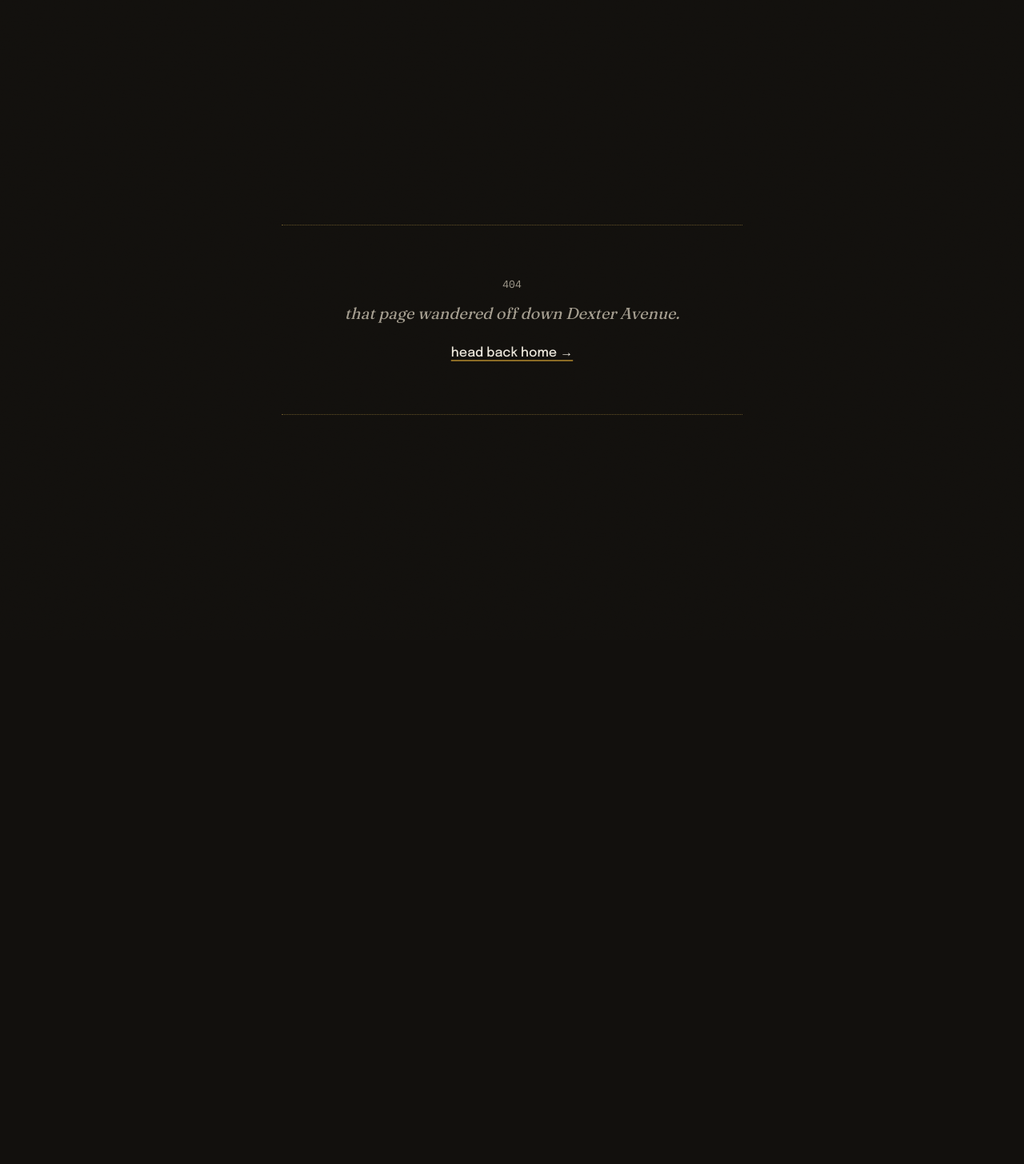
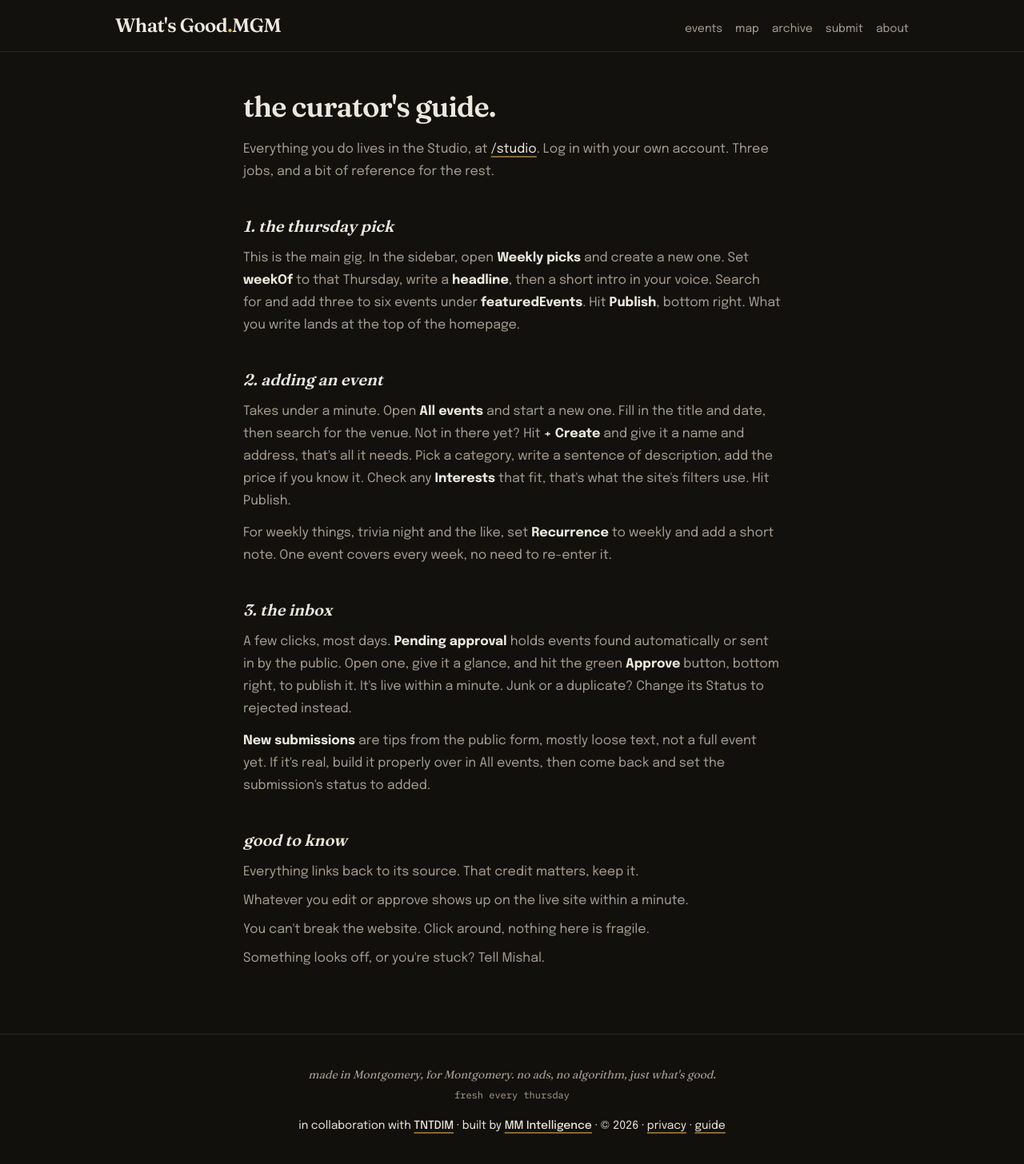
Before and after one commit to thebadcoder96/whatsgoodmgm, a Next.js app: page /guide in a window 1280 px wide. Before the commit this address had no page. Shown: the whole page at 80% size. Before the commit the page ends 800 px from the top, so only its background shows below. Built offline with nearby package versions, Linux system fonts and the light colour scheme.

Commit message:
feat: curator guide page

```diff
--- /dev/null
+++ b/src/app/(site)/guide/page.tsx
@@ -0,0 +1,69 @@
+export const metadata = { title: 'Guide' }
+
+export default function GuidePage() {
+  return (
+    <div className="mx-auto max-w-2xl space-y-10">
+      <section>
+        <h1 className="font-display text-3xl font-semibold tracking-tight md:text-4xl">the curator&apos;s guide.</h1>
+        <p className="mt-5 leading-7 text-[var(--ink-dim)]">
+          Everything you do lives in the Studio, at{' '}
+          <a href="/studio" className="link-gold text-[var(--ink)]">/studio</a>. Log in with your
+          own account. Three jobs, and a bit of reference for the rest.
+        </p>
+      </section>
+
+      <section>
+        <h2 className="font-display text-xl font-semibold italic">1. the thursday pick</h2>
+        <p className="mt-3 leading-7 text-[var(--ink-dim)]">
+          This is the main gig. In the sidebar, open <strong className="text-[var(--ink)]">Weekly picks</strong> and
+          create a new one. Set <strong className="text-[var(--ink)]">weekOf</strong> to that Thursday, write a{' '}
+          <strong className="text-[var(--ink)]">headline</strong>, then a short intro in your voice. Search for and
+          add three to six events under <strong className="text-[var(--ink)]">featuredEvents</strong>. Hit{' '}
+          <strong className="text-[var(--ink)]">Publish</strong>, bottom right. What you write lands at the top of
+          the homepage.
+        </p>
+      </section>
+
+      <section>
+        <h2 className="font-display text-xl font-semibold italic">2. adding an event</h2>
+        <p className="mt-3 leading-7 text-[var(--ink-dim)]">
+          Takes under a minute. Open <strong className="text-[var(--ink)]">All events</strong> and start a new one.
+          Fill in the title and date, then search for the venue. Not in there yet? Hit{' '}
+          <strong className="text-[var(--ink)]">+ Create</strong> and give it a name and address, that&apos;s all it
+          needs. Pick a category, write a sentence of description, add the price if you know it. Check any{' '}
+          <strong className="text-[var(--ink)]">Interests</strong> that fit, that&apos;s what the site&apos;s
+          filters use. Hit Publish.
+        </p>
+        <p className="mt-3 leading-7 text-[var(--ink-dim)]">
+          For weekly things, trivia night and the like, set <strong className="text-[var(--ink)]">Recurrence</strong>{' '}
+          to weekly and add a short note. One event covers every week, no need to re-enter it.
+        </p>
+      </section>
+
+      <section>
+        <h2 className="font-display text-xl font-semibold italic">3. the inbox</h2>
+        <p className="mt-3 leading-7 text-[var(--ink-dim)]">
+          A few clicks, most days. <strong className="text-[var(--ink)]">Pending approval</strong> holds events
+          found automatically or sent in by the public. Open one, give it a glance, and hit the green{' '}
+          <strong className="text-[var(--ink)]">Approve</strong> button, bottom right, to publish it. It&apos;s live
+          within a minute. Junk or a duplicate? Change its Status to rejected instead.
+        </p>
+        <p className="mt-3 leading-7 text-[var(--ink-dim)]">
+          <strong className="text-[var(--ink)]">New submissions</strong> are tips from the public form, mostly
+          loose text, not a full event yet. If it&apos;s real, build it properly over in All events, then come back
+          and set the submission&apos;s status to added.
+        </p>
+      </section>
+
+      <section>
+        <h2 className="font-display text-xl font-semibold italic">good to know</h2>
+        <ul className="mt-3 space-y-2 leading-7 text-[var(--ink-dim)]">
+          <li>Everything links back to its source. That credit matters, keep it.</li>
+          <li>Whatever you edit or approve shows up on the live site within a minute.</li>
+          <li>You can&apos;t break the website. Click around, nothing here is fragile.</li>
+          <li>Something looks off, or you&apos;re stuck? Tell Mishal.</li>
+        </ul>
+      </section>
+    </div>
+  )
+}
--- a/src/app/(site)/layout.tsx
+++ b/src/app/(site)/layout.tsx
@@ -43,6 +43,7 @@ export default function SiteLayout({ children }: { children: React.ReactNode })
           </a>
           {' '}&middot; © 2026 &middot;{' '}
           <Link href="/privacy" className="link-gold">privacy</Link>
+          {' '}&middot; <Link href="/guide" className="link-gold">guide</Link>
         </p>
       </footer>
     </>
```
